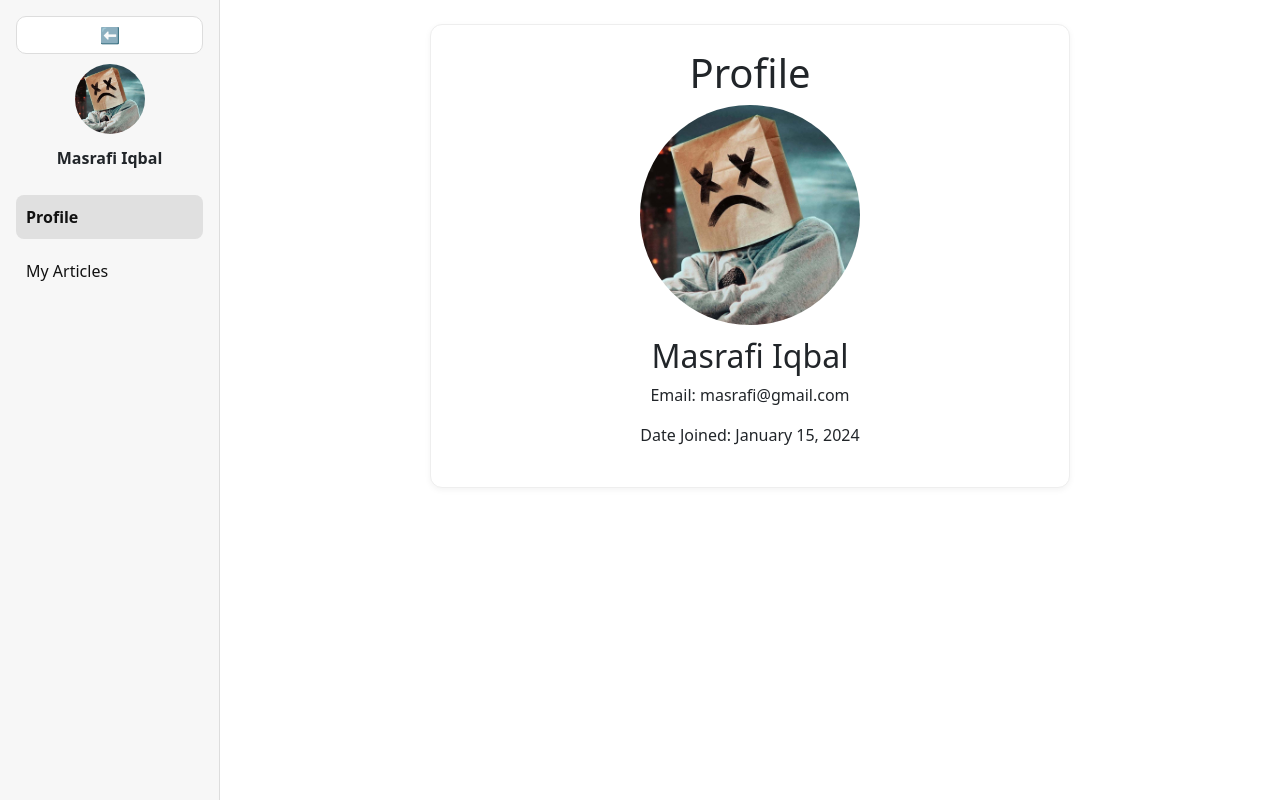
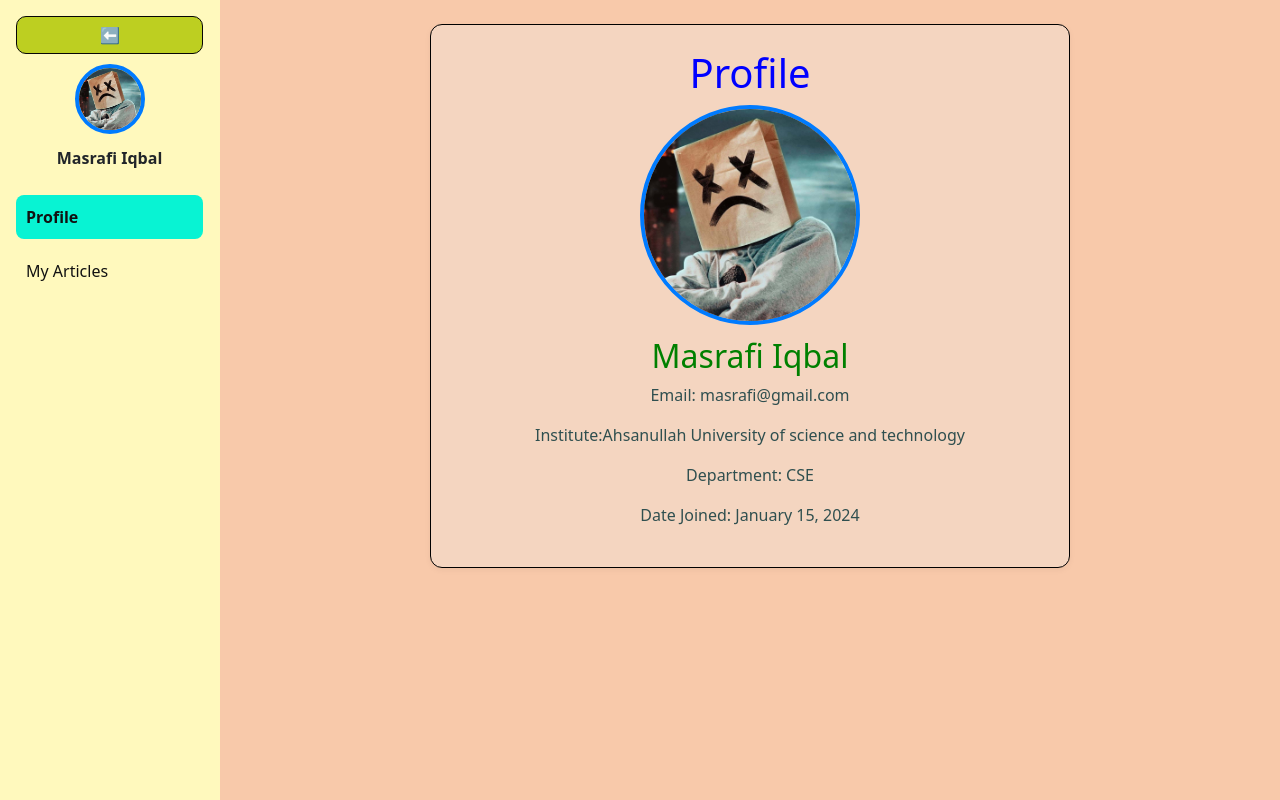
Before and after one commit to CyberFlare141/Assingment_Portfolio, a React (Create React App) app: page / in a window 1280 px wide. Built offline with nearby package versions, Linux system fonts and the light colour scheme.

Commit message:
designed Profile page

```diff
--- a/src/App.css
+++ b/src/App.css
@@ -1,7 +1,14 @@
 body {
   margin: 0;
   font-family: Arial, sans-serif;
-  background: #fafafa;
+  background: #000000;
+}
+
+.content {
+  flex: 1;
+  padding: 24px;
+  background: #f8c9aa;
+  min-height: 100vh;
 }
 
 .app {
@@ -11,9 +18,9 @@ body {
 
 .sidebar {
   width: 220px;
-  background: #f7f7f7;
+  background: #FFF9BD;
   padding: 16px;
-  border-right: 1px solid #ddd;
+  border-right: 1px solid #FFF9BD;
   transition: width 0.2s ease;
   position: sticky;
   top: 0;
@@ -26,8 +33,8 @@ body {
 }
 
 .toggle-btn {
-  background: #fff;
-  border: 1px solid #ddd;
+  background: #bdcf21;
+  border: 1px solid #050504;
   border-radius: 10px;
   cursor: pointer;
   font-size: 16px;
@@ -63,20 +70,14 @@ body {
 }
 
 .sidebar nav a.active {
-  background: #e0e0e0;
+  background: #08f3d3;
   font-weight: bold;
 }
 
-.content {
-  flex: 1;
-  padding: 24px;
-}
-
-/* Profile page */
 .profile-page {
   text-align: center;
-  background: #fff;
-  border: 1px solid #eee;
+  background: #f4d5c0;
+  border: 1px solid #000000;
   padding: 24px;
   border-radius: 12px;
   max-width: 640px;
@@ -93,3 +94,25 @@ body {
   display: flex;
   justify-content: center;
 }
+
+.profile-page h1 {
+  color: blue;
+}
+
+.profile-page h2 {
+  color: green;
+}
+
+.profile-page p {
+  color: darkslategray;
+}
+
+.profile-pic {
+  border: 4px solid #007bff;
+}
+
+
+
+.table tr:hover td {
+  background-color: #c6ee5a;
+}
--- a/src/pages/MyArticles.js
+++ b/src/pages/MyArticles.js
@@ -6,10 +6,11 @@ function MyArticles() {
 const allArticles = [
   { title: "AI-Powered Chatbots:\n    Enhancing User Experience with NLP", status: "Published", lastEdited: "2 days ago", category: "Artificial Intelligence" },
   { title: "Blockchain Technology:\n    Securing Digital Transactions", status: "Draft", lastEdited: "1 week ago", category: "Blockchain" },
+  { title: "Cloud Computing:\n    Optimizing Storage and Scalability", status: "Published", lastEdited: "2 months ago", category: "Cloud Computing" },
   { title: "IoT in Smart Cities:\n    Real-Time Data for Urban Planning", status: "Published", lastEdited: "2 weeks ago", category: "Internet of Things" },
   { title: "Machine Learning:\n   Predictive Analytics for Big Data", status: "Published", lastEdited: "3 weeks ago", category: "Machine Learning" },
   { title: "Cybersecurity Systems:\n    Threat Detection Using AI", status: "Draft", lastEdited: "1 month ago", category: "Cybersecurity" },
-  { title: "Cloud Computing:\n    Optimizing Storage and Scalability", status: "Published", lastEdited: "2 months ago", category: "Cloud Computing" },
+  { title: "Cloud Computing:\n    Optimizing Data and Stability", status: "Published", lastEdited: "4 months ago", category: "Cloud Computing" },
 ];
 
 
--- a/src/pages/Profile.js
+++ b/src/pages/Profile.js
@@ -1,5 +1,5 @@
 import React from "react";
-import profilePic from "../assets/profile.jpg"; // Import the local image
+import profilePic from "../assets/profile.jpg";
 
 function Profile() {
   return (
@@ -13,6 +13,8 @@ function Profile() {
       />
       <h2>Masrafi Iqbal</h2>
       <p>Email: masrafi@gmail.com</p>
+      <p>Institute:Ahsanullah University of science and technology</p>
+      <p>Department: CSE </p>
       <p>Date Joined: January 15, 2024</p>
     </div>
   );
```
Also changed, not shown: src/logo.svg (deleted).
